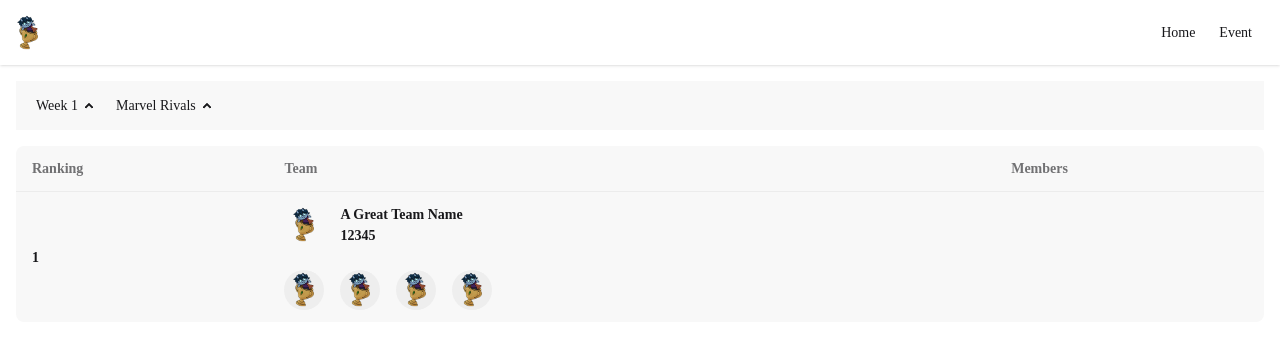
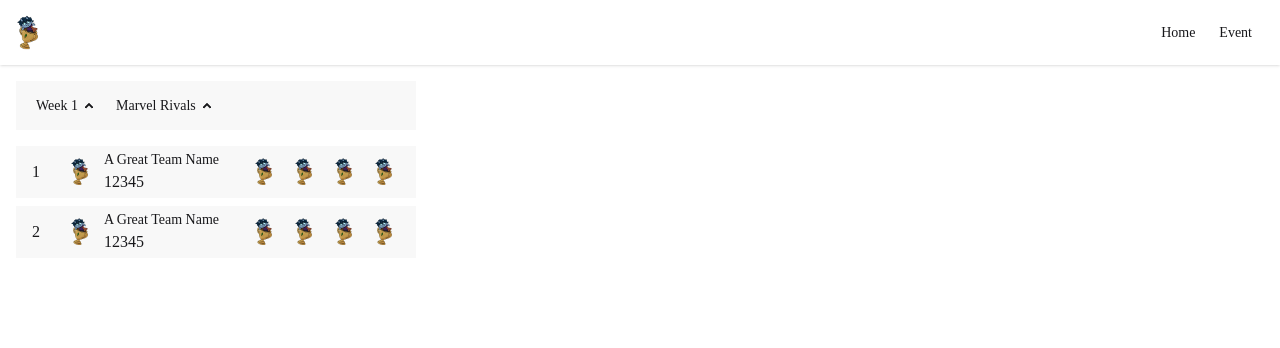
Before and after one commit to OneiBalls/VarityCup, a SvelteKit app: page /event in a window 1280 px wide. Shown: the top 348 px of the page. Built offline with nearby package versions, Linux system fonts and the light colour scheme; a web font is replaced by a local one.

Commit message:
pnpm, and set this up for db

```diff
--- a/src/routes/event/+page.svelte
+++ b/src/routes/event/+page.svelte
@@ -1,5 +1,57 @@
+<script lang="ts">
+    const teams = [{
+        id: 1,
+        teamName: "A Great Team Name",
+        teamIcon: "eventlogo.png",
+        teamIconAlt: "AGTN",
+        score: 12345,
+        members: [{
+            name: "A Great Member",
+            icon: "eventlogo.png",
+            channel: "https://example.com",
+        },{
+            name: "A Great Member",
+            icon: "eventlogo.png",
+            channel: "https://example.com",
+        },{
+            name: "A Great Member",
+            icon: "eventlogo.png",
+            channel: "https://example.com",
+        },{
+            name: "A Great Member",
+            icon: "eventlogo.png",
+            channel: "https://example.com",
+        }]
+    },
+    {
+        id: 2,
+        teamName: "A Great Team Name",
+        teamIcon: "eventlogo.png",
+        teamIconAlt: "AGTN",
+        score: 12345,
+        members: [{
+            name: "A Great Member",
+            icon: "eventlogo.png",
+            channel: "https://example.com",
+        },{
+            name: "A Great Member",
+            icon: "eventlogo.png",
+            channel: "https://example.com",
+        },{
+            name: "A Great Member",
+            icon: "eventlogo.png",
+            channel: "https://example.com",
+        },{
+            name: "A Great Member",
+            icon: "eventlogo.png",
+            channel: "https://example.com",
+        }]
+    }];
+
+</script>
+
 <main class="p-4">
-    <section class="grid gap-4 w-">
+    <section class="grid gap-4 max-w-100">
         <ul class="menu menu-horizontal bg-base-200 w-full">
             <li>
                 <details open>
@@ -15,50 +67,26 @@
             </li>
         </ul>
 
-        <table class="table bg-base-200 max-w-full">
-            <thead>
-                <tr>
-                    <th>Ranking</th>
-                    <th>Team</th>
-                    <th>Members</th>
-                </tr>
-            </thead>
-            <tbody>
-                <tr>
-                    <th>1</th>
-                    <th class="flex flex-row gap-4 items-center">
-                        <img class="size-10" alt="Icon" src="eventlogo.png">
-                        <div class="flex flex-col">
-                            <h1 class="font-display">A Great Team Name</h1>
-                            <p>12345</p>
-                        </div>
-                    </th>
-
-                    <!-- This should be from the DB-->
-                    <th class="flex flex-row items-center gap-4">
-                        <a target="_blank" href="https://example.com">
-                            <div class="bg-base-300 size-10 rounded-full">
-                                <img class="aspect-square" alt="Member name" src="eventlogo.png">
-                            </div>
-                        </a>
-                        <a target="_blank" href="https://example.com">
-                            <div class="bg-base-300 size-10 rounded-full">
-                                <img class="aspect-square" alt="Member name" src="eventlogo.png">
-                            </div>
-                        </a>
-                        <a target="_blank" href="https://example.com">
-                            <div class="bg-base-300 size-10 rounded-full">
-                                <img class="aspect-square" alt="Member name" src="eventlogo.png">
-                            </div>
-                        </a>
-                        <a target="_blank" href="https://example.com">
-                            <div class="bg-base-300 size-10 rounded-full">
-                                <img class="aspect-square" alt="Member name" src="eventlogo.png">
-                            </div>
-                        </a>
-                    </th>
-                </tr>
-            </tbody>
-        </table>
+        <ul class="rounded-sm flex flex-col gap-2">
+            {#each teams as team (team.id)}
+                <li class="bg-base-200 flex flex-row items-center gap-2 py-1">
+                    <div class="w-10 text-center">
+                        <h6>{team.id}</h6>
+                    </div>
+                    <img class="size-6 sm:size-8" src={team.teamIcon} alt={team.teamIconAlt}>
+                    <div class="w-34">
+                        <h2 class="font-display text-sm">{team.teamName}</h2>
+                        <p>{team.score}</p>
+                    </div>
+                    <div class="flex gap-2 pr-2 flex-1">
+                        {#each team.members as member}
+                            <a target="_blank" href={member.channel}>
+                                <img class="size-6 sm:size-8" src={member.icon} alt={member.name}>
+                            </a>
+                        {/each}
+                    </div>
+                </li>
+            {/each}
+        </ul>
     </section>
 </main>
```
Also changed, not shown: 1 other file (tests, documents, lock files or other folders).
